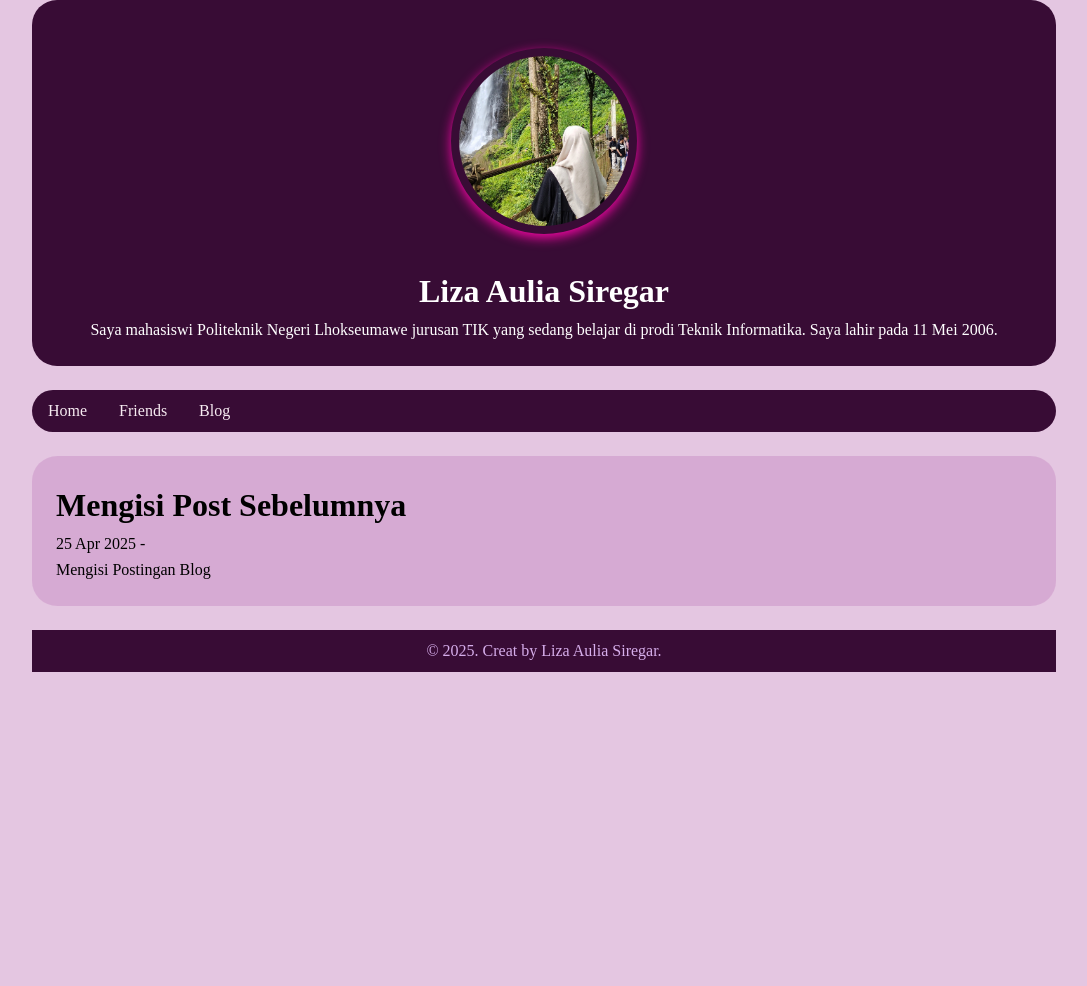
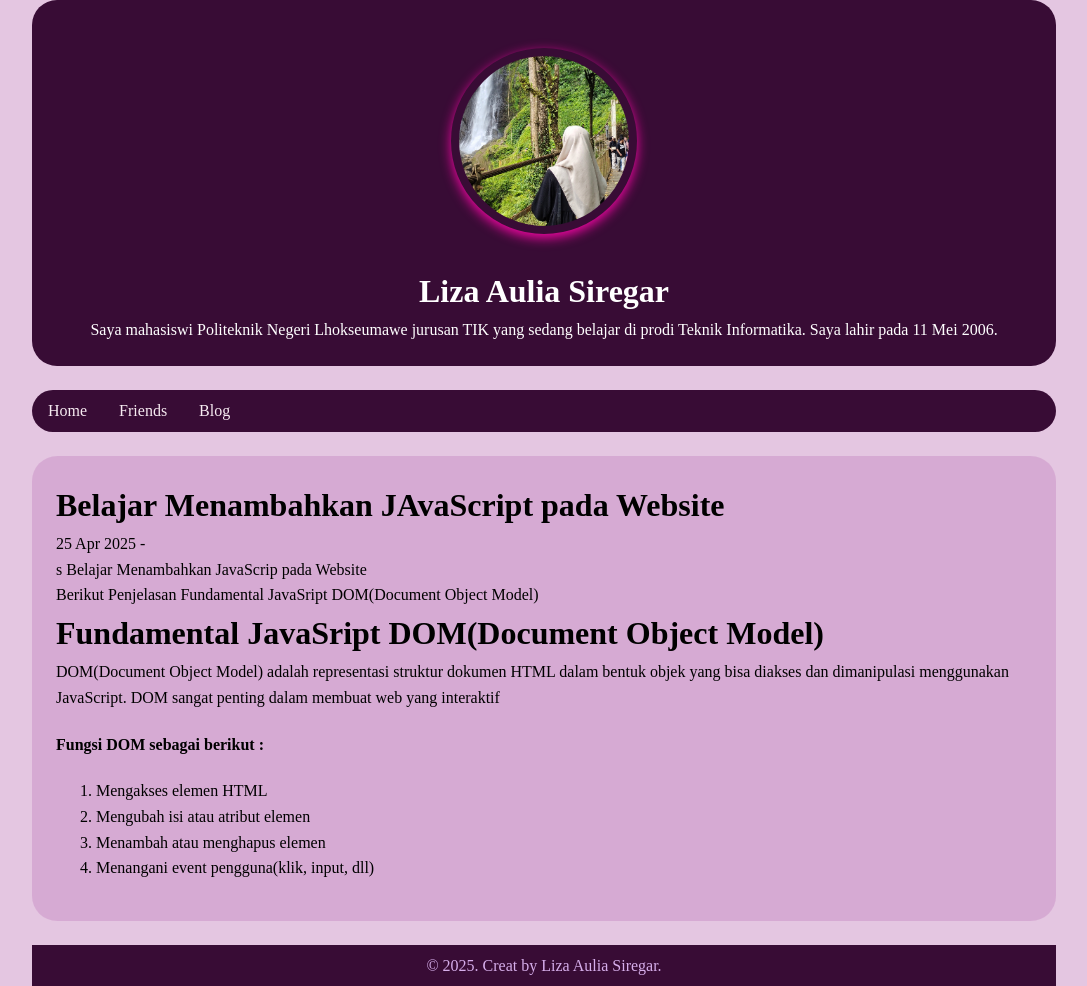
Before and after one commit to lizaauliasiregar/lizaauliasiregar.github.io, a Jekyll site: the page built from _posts/2025-04-25-Menambahkan-JavaSripy-pada-Website.md, in a window 1280 px wide. Shown: the whole page, without its empty margins (96-1183 px from the left). Built offline with Jekyll 4.4.1, drawn with Linux system fonts in a browser that asks for light colours; before the commit the page ends 900 px from its top, so only the background shows below that.

```diff
--- a/_posts/2025-04-25-Menambahkan-JavaSripy-pada-Website.md
+++ b/_posts/2025-04-25-Menambahkan-JavaSripy-pada-Website.md
@@ -1,6 +1,18 @@
 ---
 layout: post
-title: "Mengisi Post Sebelumnya"
+title: "Belajar Menambahkan JAvaScript pada Website"
 ---
+s
+Belajar Menambahkan JavaScrip pada Website
 
-Mengisi Postingan Blog
+Berikut Penjelasan Fundamental JavaSript DOM(Document Object Model)
+
+
+<h1>Fundamental JavaSript DOM(Document Object Model)</h1>
+DOM(Document Object Model) adalah representasi struktur dokumen HTML dalam bentuk objek yang bisa diakses dan dimanipulasi menggunakan JavaScript. DOM sangat penting dalam membuat web yang interaktif
+
+<h4>Fungsi DOM sebagai berikut :</h4>
+1. Mengakses elemen HTML
+2. Mengubah isi atau atribut elemen
+3. Menambah atau menghapus elemen
+4. Menangani event pengguna(klik, input, dll)
--- a/assets/js/scripts.js
+++ b/assets/js/scripts.js
@@ -1,3 +1,3 @@
 function myFunction() {
-    alert("SEMANGAT SEMUANYA!!");
+    alert("SEMANGAT SEMUANYA😊✨!!");
 }
--- a/index.html
+++ b/index.html
@@ -4,12 +4,12 @@ title: Home
 ---
 
 <h1> Nama :Liza Aulia Siregar</h1>
-<p>Deskripsi Diri: Saya berasal dari Tapanuli Selatan, sekarang belajar di Politeknik Negeri Lhokseumawe. Saya berada di kelas TI-1C. Lahir pada 11 Mei 2006, saya sangat menyukai kucing karena sangat imut. Hobi saya mendengarkan musik, menonton, dan makan </p>
+<p>Ini Deskripsi Diri Saya: Saya berasal dari Tapanuli Selatan, sekarang belajar di Politeknik Negeri Lhokseumawe, tepatnya di kelas TI.1C. Saya Lahir pada 11 Mei 2006. Akhir-akhir ini saya sangat mengagumi laut. Ketika melihat laut, saya menjadi terasa lebih relaks dan dapat melupakan beberapa hal sejenak. Begitu juga saat saya melihat langit biru dan bintang binatang ketika malam. Dan saya juga memiliki hewan favorit yaitu kucing. Saya begitu takjub dengan kucing. Aku merasa begitu bukan tanpa alasan. Karena ketika saya bermain bersama kucing, atau mengelusnya saja, hatiku merasa sangat senang. Oh yaa, sedikit tentang aku, tinggi aku 159 cm dengan bb naik turun(54-50). Aku juga sangat suka dengan musik. Penyanyi yang paling aku sukai yaitu Billie Eilish. Lagu favorit aku dari Billie itu Ocean Eyes. Sekian tentang aku</p>
 
     <button>
-  <a href="https://www.instagram.com/_someonee15?igsh=MWRsYmdyMnZhYzZwNA==" target="_blank">Follow my Instagram </a>
+  <a href="https://www.instagram.com/_oocean11?igsh=MWRsYmdyMnZhYzZwNA==" target="_blank">Follow my Instagram </a>
     </button>
-<button onclick="myFunction()">Klik disini😏</button>
+<button onclick="myFunction()">HI!! KLIK AKU!</button>
 <style>
     body {
   font-family: Microsoft YaHei UI;
```
Also changed, not shown: _posts/2025-05-20-Mengumpulkan-Tugas-Menggunakan-Github-Classroom.md (added, +28 -0 lines), 2 other files.
